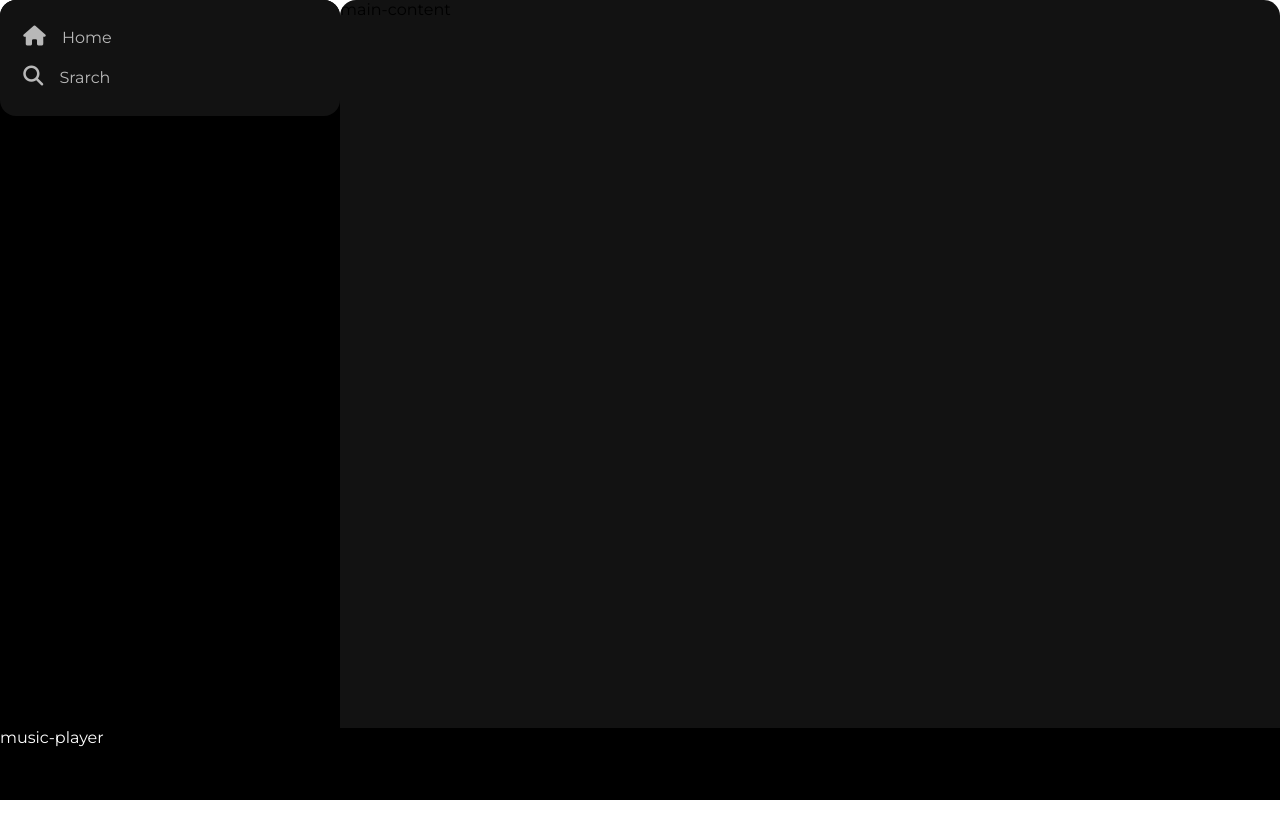
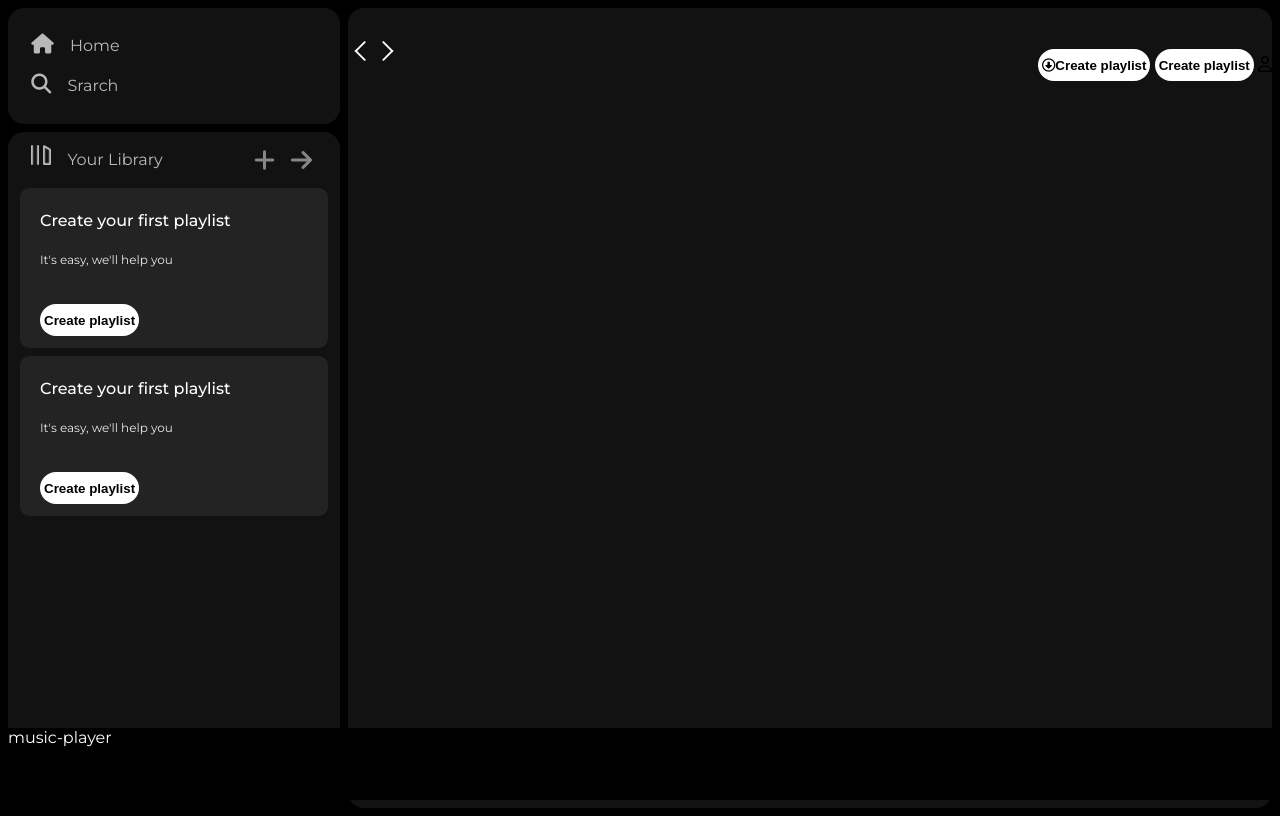
Before and after one commit to Sahul54/Delta4.0, a plain HTML site: page index.html in a window 1280 px wide. Drawn offline with Linux system fonts and the light colour scheme.

Commit message:
sticky nav bar

```diff
--- a/index.html
+++ b/index.html
@@ -28,12 +28,50 @@
           <a href="Search">Srarch</a>
       </div>
      </div>
-     <div class="labriry">
+     <div class="library">
+      <div class="options">
+        <div class="lib-options nav-option">
+          <img src="./Day11 Project/Project/assets/library_icon.png" alt="lib- png">
+            <a href="Home">Your Library</a>
+        </div>
+        <div class="icons">
+          <i class="fa-solid fa-plus"></i>
+          <i class="fa-solid fa-arrow-right"></i>
+        </div>
 
+      </div>
+      <div class="lib-box">
+        <div class="box">
+          <p class="box-p1">Create your first playlist</p>
+          <p class="box-p2">It's easy, we'll help you</p>
+           <button class="badge">Create playlist</button>
+        </div>
+
+        <div class="box">
+          <p class="box-p1">Create your first playlist</p>
+          <p class="box-p2">It's easy, we'll help you</p>
+           <button class="badge">Create playlist</button>
+        </div>
+      </div>
      </div>
     </div>
+
+
+
     <div class="main-content">
-      main-content
+      <div class="sticky-nav">
+        <div class="sticky-nav-icon">
+          <img src="./Day11 Project/Project/assets/backward_icon.png" alt="">
+        <img src="./Day11 Project/Project/assets/forward_icon.png" alt="">
+        </div>
+         <div class="sticky-nav-option">
+          <button class="badge"><i class="fa-regular fa-circle-down"></i>Create playlist</button>
+          <button class="badge">Create playlist</button>
+          <i class="fa-regular fa-user"></i>
+         </div>
+
+      </div>
+      <div class="card"></div>
     </div>
     <div class="music-player">
       music-player
--- a/style.css
+++ b/style.css
@@ -1,7 +1,7 @@
-*{
+body{
   font-family: "Montserrat", sans-serif;
   margin: 0;
-  /* background-color: rgb(0, 0, 0); */
+  background-color: rgb(0, 0, 0);
   color: #fff;
   /* overflow: hidden; */
 }
@@ -9,6 +9,7 @@
 .main{
   display: flex;
   height: 100vh;
+  padding: 0.5rem;
 
 }
 
@@ -38,6 +39,7 @@ overflow: auto;
 
 a{
  text-decoration: none;
+ color: #fff;
 }
 .nav{
   background-color: #121212;
@@ -47,6 +49,7 @@ a{
   justify-content: center;
   height: 100px;
   padding: 0.5rem 0.75rem;
+  margin-right: 0.5rem;
 
 }
 
@@ -74,6 +77,83 @@ a{
 
 }
 
-.labriry{
+.library{
   background-color: #121212;
+  border-radius: 1rem;
+  height: 80%;
+  margin-top: 0.5rem;
+  margin-right: 0.5rem;
+  padding: 0.5rem 0.75rem;
 }
+
+.options{
+  display: flex;
+  justify-content: space-between ;
+  align-items: center;
+}
+
+.lib-options img{
+  height: 1.25rem;
+  width: 1.25rem;
+}
+
+.icons{
+  font-size: 1.5rem;
+  opacity: 0.7;
+  display: flex;
+}
+
+.icons i{
+  opacity: 0.7;
+  margin-right: 1rem;
+}
+
+.icons i:hover{
+  opacity: 1;
+}
+
+.box{
+  height: 8rem;
+  background-color: #232323;
+  border-radius: 0.6rem;
+  margin: 0.5rem 0 0.5rem 0;
+  padding: 1rem 1.25rem;
+  justify-content: space-between;
+}
+
+.box-p1{
+  font-size: 1rem;
+  font-weight : 500;
+  margin-top: 7px;
+}
+
+.box-p2{
+  font-size: 0.75rem;
+  opacity: 0.9;
+  margin-top: 22px;
+
+}
+
+.badge{
+  background-color: #fff;
+  border: none;
+  border-radius: 100px;
+  padding: 0.25rem;
+  color: #000;
+  font-weight: 650;
+
+  height: 2rem;
+  width: fit-content;
+  margin-top: 25px;
+
+}
+
+.sticky-nav {
+  position: sticky;
+  top: 0;
+  background-color: #121212;
+  display: flex;
+  justify-content: space-between;
+  align-items: center;
+  padding: 1rem 0 1rem 0;
+}
```
